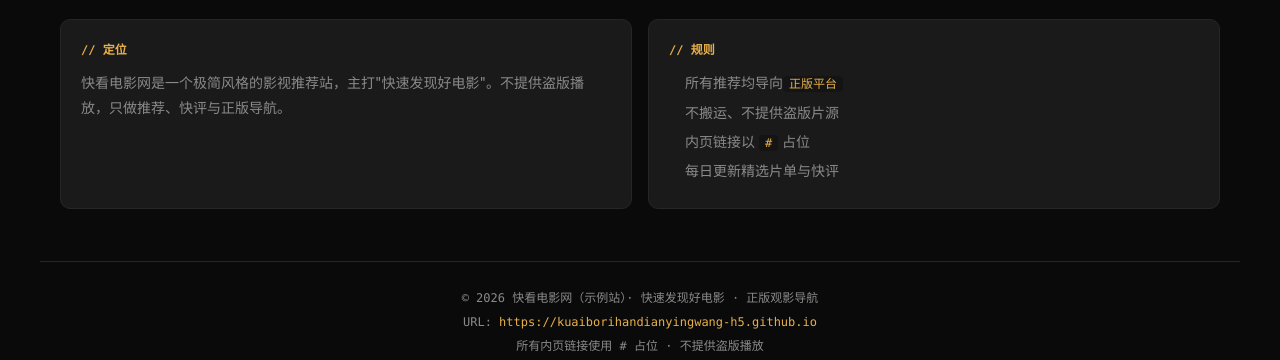
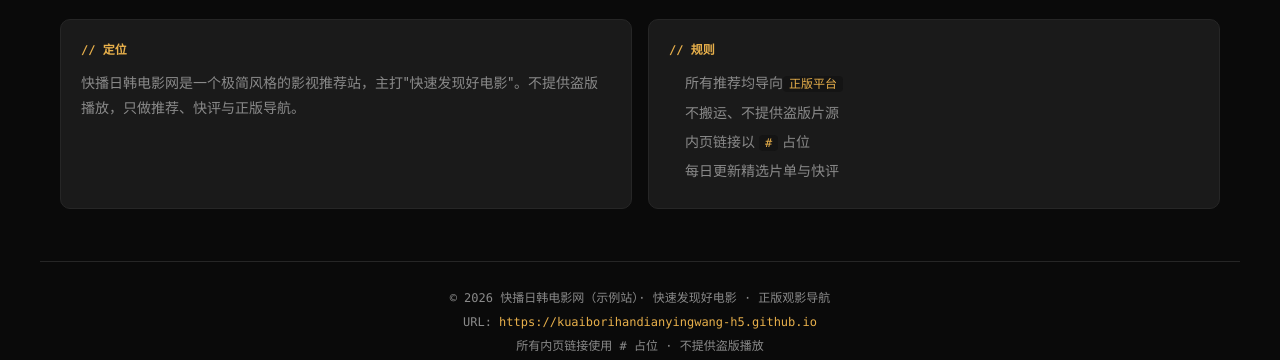
Before and after one commit to kuaiborihandianyingwang-h5/kuaiborihandianyingwang-h5.github.io, a plain HTML site: page index.html in a window 1280 px wide. Shown: the part 2310-2670 px from the top of the page. Drawn offline with Linux system fonts and the light colour scheme.

Commit message:
Update site title and description for rebranding

```diff
--- a/index.html
+++ b/index.html
@@ -4,8 +4,8 @@
 <link rel="icon" href="favicon.ico" type="image/x-icon">
 <meta charset="UTF-8" />
 <meta name="viewport" content="width=device-width, initial-scale=1.0" />
-<title>快看电影网｜快速发现好电影、影评推荐与正版观影导航</title>
-<meta name="description" content="快看电影网帮你快速发现好电影：每日精选推荐、热门片单、影评解析与正版平台观看渠道导航。" />
+<title>快播日韩电影网｜快速发现好电影、影评推荐与正版观影导航</title>
+<meta name="description" content="快播日韩电影网帮你快速发现好电影：每日精选推荐、热门片单、影评解析与正版平台观看渠道导航。" />
 <meta name="theme-color" content="#0a0a0a" />
 <style>
   :root{
@@ -512,7 +512,7 @@
     <div class="about-grid">
       <div class="about-card">
         <h4>// 定位</h4>
-        <p>快看电影网是一个极简风格的影视推荐站，主打"快速发现好电影"。不提供盗版播放，只做推荐、快评与正版导航。</p>
+        <p>快播日韩电影网是一个极简风格的影视推荐站，主打"快速发现好电影"。不提供盗版播放，只做推荐、快评与正版导航。</p>
       </div>
       <div class="about-card">
         <h4>// 规则</h4>
@@ -528,7 +528,7 @@
   </div>
 
   <footer>
-    <p>© 2026 快看电影网（示例站）· 快速发现好电影 · 正版观影导航</p>
+    <p>© 2026 快播日韩电影网（示例站）· 快速发现好电影 · 正版观影导航</p>
     <p>URL: <a href="https://kuaiborihandianyingwang-h5.github.io">https://kuaiborihandianyingwang-h5.github.io</a></p>
     <p>所有内页链接使用 # 占位 · 不提供盗版播放</p>
   </footer>
```
